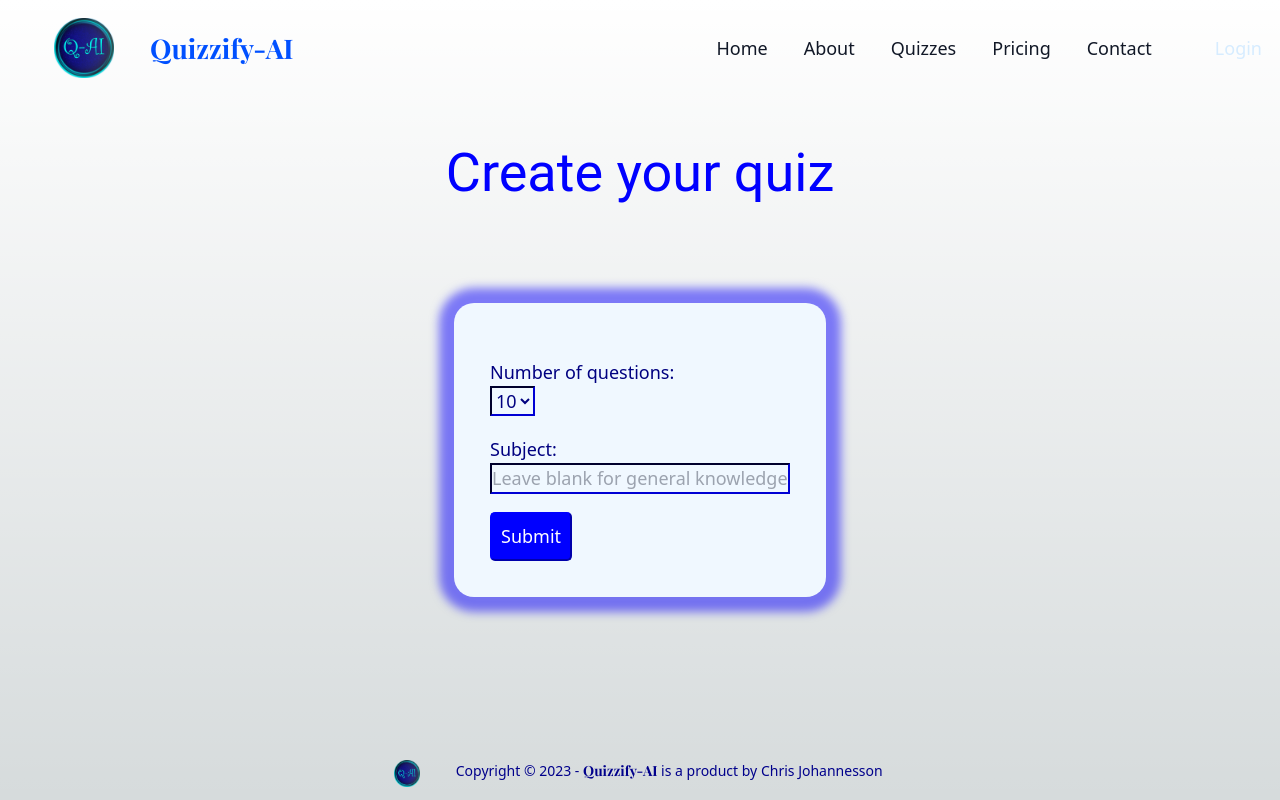
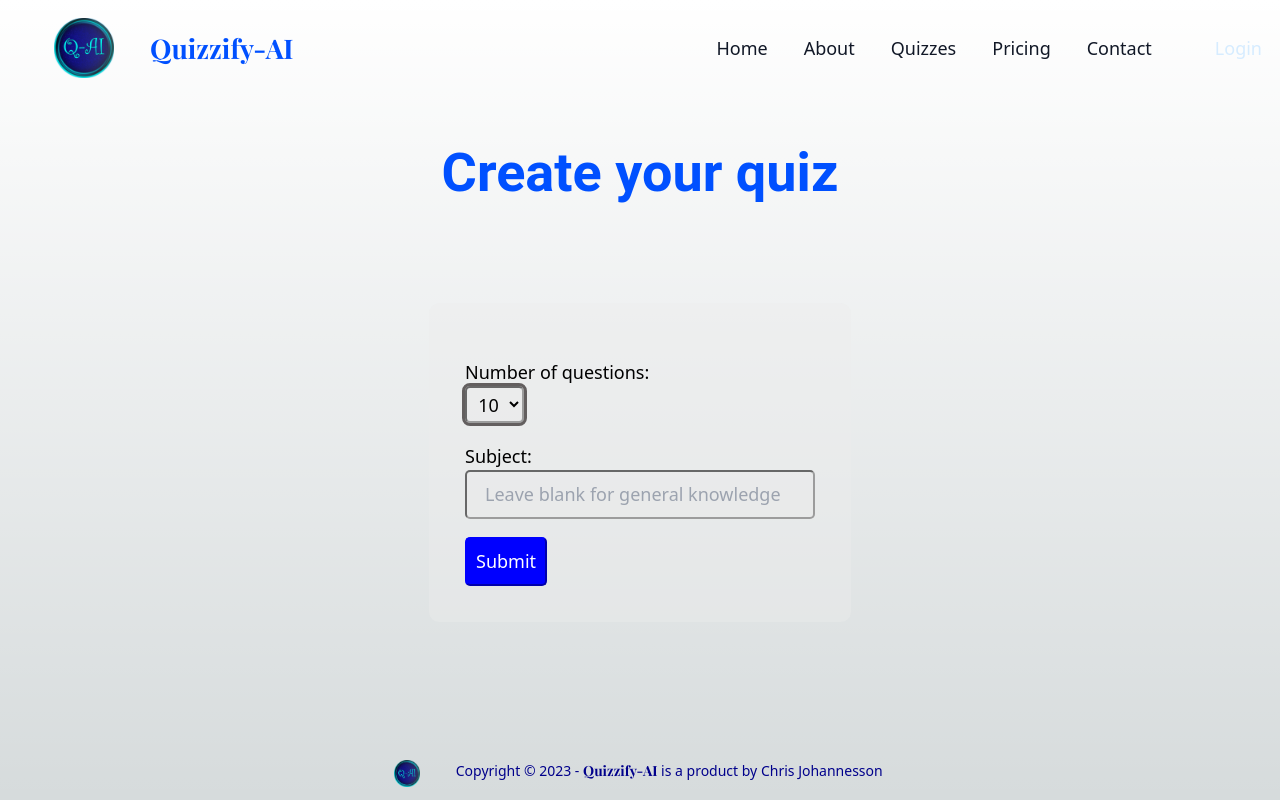
Before and after one commit to ChrisJohDev/quizzify-ai, a Next.js app: page /quizzes in a window 1280 px wide. Built offline with nearby package versions, Linux system fonts and the light colour scheme; no server answers.

Commit message:
Added the new styling to the quizzes page

```diff
--- a/src/components/quizForm.tsx
+++ b/src/components/quizForm.tsx
@@ -1,7 +1,7 @@
-import React, { useState } from 'react';
+import React, { SyntheticEvent, useState, useEffect, useRef } from 'react';
 import { Questions } from '@/util/types';
-
 import Loading from './loading';
+import styles from '@/styles/quizForm.module.css';
 
 // eslint-disable-next-line no-unused-vars
 type setQuizFunction = (newValue: Questions) => void;
@@ -23,6 +23,12 @@ interface QuizFormProps {
 const QuizForm: React.FC<QuizFormProps> = ({ setQuiz, setSubject, subject }) => {
   const [loading, setLoading] = useState(false);
   const isDevelopment = process.env.NODE_ENV === 'development';
+  const selectElem = useRef<HTMLSelectElement>(null);
+
+  useEffect(() => {
+    selectElem.current?.focus();
+  }, [])
+
 
 
   /**
@@ -47,7 +53,7 @@ const QuizForm: React.FC<QuizFormProps> = ({ setQuiz, setSubject, subject }) =>
       },
       body: json
     };
-    setSubject(subject as string);
+    setSubject(subject as string || 'General knowledge');
 
     isDevelopment && console.log('\n*** [handleSubmit] \nendpoint:', endpoint, '\njson:', json);
     try {
@@ -73,22 +79,20 @@ const QuizForm: React.FC<QuizFormProps> = ({ setQuiz, setSubject, subject }) =>
       {
         loading
           ?
-            <Loading text={`Loading your quiz about ${subject}...`} />
+          <Loading text={`Loading your quiz about ${subject || 'General knowledge'}...`} />
           :
-          <form className="mx-auto" onSubmit={handleSubmit}>
+          <form className={`mx-auto ${styles.queryForm}`} onSubmit={handleSubmit}>
             {/* // <form className="mx-auto" action="/quizResponse" method="POST"> */}
             <label htmlFor="issue">Number of questions:</label>
-            <select id="issue" name="amount">
+            <select id="issue" name="amount" ref={selectElem} >
               <option value="10">10</option>
               <option value="15">15</option>
               <option value="20">20</option>
               <option value="25">25</option>
             </select>
-            <label htmlFor="input-element">Subject:</label>
-            <input type="text" id="input-element" name="subject" placeholder='Leave blank for general knowledge' /><br />
-            {/* <label for="input-element1">Label Text:</label>
-          <textarea  id="input-element1" name="input-name1" /> <br /> */}
-            <input type="submit" value="Submit" />
+            <label htmlFor="subjectText">Subject:</label>
+            <input type="text" className={`${styles.subjectInput}`} id="subjectText" name="subject" placeholder='Leave blank for general knowledge' /><br />
+            <input type="submit" value="Submit"  />
           </form>
       }
     </>
--- a/src/pages/quizzes.tsx
+++ b/src/pages/quizzes.tsx
@@ -10,7 +10,7 @@ const Quizzes: React.FC = () => {
   const [subject, setSubject]= useState<string>('');
 
   return (
-    <div className={`container mx-auto flex flex-col flex-fill items-center items-center ${styles.quizPage}`}>
+    <div className={`container mx-auto flex flex-col flex-fill items-center ${styles.quizPage}`}>
       {
         quiz.questions.length < 1
           ? <>
--- /dev/null
+++ b/src/styles/quizForm.module.css
@@ -0,0 +1,52 @@
+/* Form */
+.queryForm {
+  background-color: rgba(236, 236, 236, 0.4);
+  padding: 2rem;
+  margin-top: 3rem;
+  border-radius: 10px;
+}
+
+/* Submit button */
+.queryForm input[type=submit], .quizPage input[type=submit]:focus {
+  width: auto;
+  background-color: blue;
+  color: white;
+  border: 2px outset blue;
+  border-radius: 5px;
+  padding: 0.5rem;
+  margin-top: 1rem;
+}
+
+.queryForm input[type=submit]:hover {
+  background-color: rgb(40, 40, 255);
+  color: yellow;
+  border: 2px outset rgb(40, 40, 255);
+  border-radius: 5px;
+  padding: 0.5rem;
+  margin-top: 1rem;
+}
+
+/* Input field */
+.subjectInput {
+  width: 350px;
+  background-color: rgba(236, 236, 236, 0.4);
+  border: 2px inset rgba(107, 107, 107, 0.616);
+  border-radius: 5px;
+  padding: 0.5rem 1rem;
+}
+
+.subjectInput:focus{
+  outline: 3px solid rgba(67, 62, 62, 0.804);
+}
+
+/* Select field */
+.queryForm select{
+  background-color: rgba(236, 236, 236, 0.4);
+  border: 2px inset rgba(107, 107, 107, 0.616);
+  padding: 0.2rem 0.4rem;
+  border-radius: 5px;
+}
+
+.queryForm select:focus{
+outline: 3px solid rgba(67, 62, 62, 0.804);
+}
--- a/src/styles/quizQuestions.module.css
+++ b/src/styles/quizQuestions.module.css
@@ -4,17 +4,16 @@
   flex-direction: column;
   align-items: flex-start;
   justify-content: center;
-  background-color: aliceblue;
+  background-color: rgba(236, 236, 236, 0.4);
   padding: 1rem;
-  color: navy;
-  box-shadow: 0 0 10px 15px rgba(10, 2, 252, 0.5);
-  border-radius: 20px;
+  border-radius: 10px;
   margin-bottom: 2rem;
 }
 
 .quizQuestion {
   width: 100%;
 }
+
 
 .wrapper div+div {
   margin-top: 1rem;
@@ -39,7 +38,6 @@
 }
 
 .wrapper hr {
-  color: blue;
+  border-top: 3px solid rgb(180, 180, 180);
   width: 100%;
-  border-top-width: 3px;
 }
--- a/src/styles/quizzes.module.css
+++ b/src/styles/quizzes.module.css
@@ -1,11 +1,12 @@
 .quizPage {
-  color: navy;
+  color: black;
 }
 
 .quizPage h1 {
   font-size: 3rem;
-  color: blue;
+  color: #0050ffff;
   font-family: Roboto;
+  font-weight: 700;
   margin-bottom: 2rem;
 }
 .quizPage label {
@@ -14,11 +15,12 @@
   margin-top: 20px;
 }
 
-.quizPage .table-wrapper {
+/* .quizPage .table-wrapper {
   border: 3px inset blue;
   border-radius: 20px;
   overflow: hidden;
-}
+} */
+
 .quizPage table{
   background-color: aliceblue;
   padding: 1rem;
@@ -32,64 +34,31 @@
   margin-top: 1rem;
 }
 
-.quizPage form {
-  background-color: aliceblue;
-  padding: 2rem;
-  margin-top: 3rem;
-  border-radius: 20px;
-  box-shadow: 0 0 10px 15px rgba(10, 2, 252, 0.5);
-}
 
-.quizPage input[type=submit], .quizPage input[type=submit]:focus {
-  width: auto;
-  background-color: blue;
-  color: white;
-  border: 2px outset blue;
+
+/* .quizPage input{
+  width: 350px;
+  background-color: rgba(236, 236, 236, 0.4);
+  border: 2px inset rgba(146, 146, 146, 0.4);
   border-radius: 5px;
-  padding: 0.5rem;
-  margin-top: 1rem;
-}
+  padding: 0.5rem 1rem;
+} */
 
-.quizPage input[type=submit]:hover {
-  background-color: rgb(40, 40, 255);
-  color: yellow;
-  border: 2px outset rgb(40, 40, 255);
+/* .quizPage input:focus-visible{
+  border: 2px inset rgba(146, 146, 146, 0.4);
+} */
+
+
+
+
+/* .quizPage #subjectText{
+  width: 350px;
+  background-color: rgba(236, 236, 236, 0.4);
+  border: 2px inset rgba(146, 146, 146, 0.4);
   border-radius: 5px;
-  padding: 0.5rem;
-  margin-top: 1rem;
-}
+  padding: 0.5rem 1rem;
+} */
 
-.quizPage input{
-  width: 300px;
-  color: navy;
-  background-color: aliceblue;
-  border: 2px inset navy;
-}
-
-.quizPage textarea{
-  color: navy;
-  background-color: aliceblue;
-  border: 2px inset navy;
-}
-
-.quizPage select{
-  color: navy;
-  background-color: aliceblue;
-  border: 2px inset navy;
-}
-
-.quizPage input:focus{
-  color: black;
-  background-color: lightblue;
-  border: 2px inset blue;
-}
-
-.quizPage textarea:focus{
-  background-color: lightblue;
-  border: 2px inset blue;
-}
-
-.quizPage select:focus{
-  background-color: lightblue;
-  border: 2px inset blue;
-}
+/* #subjectText:focus-visible{
+  border: 2px inset black;
+} */
```
Also changed, not shown: src/styles/globals.css (+0 -7 lines), src/styles/quizzes.css (deleted, +0 -95 lines).
